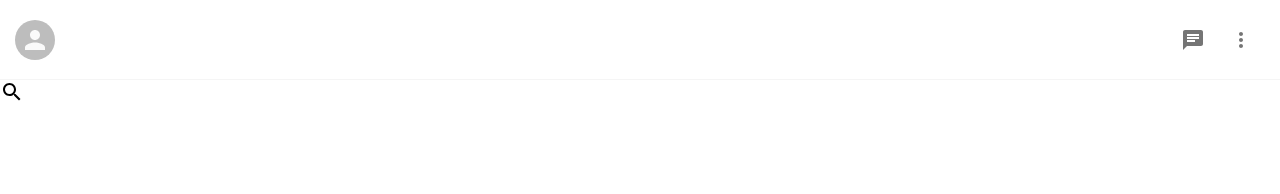
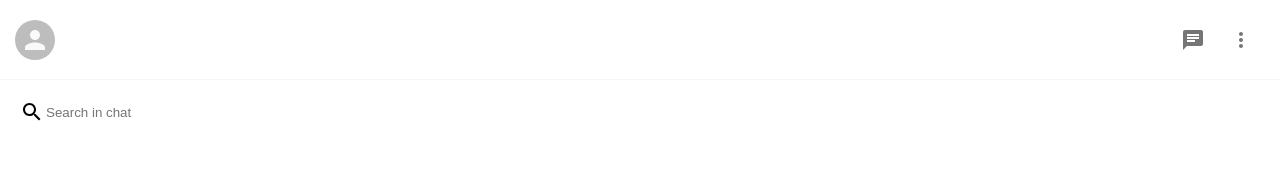
Before and after one commit to ssgsj-carranza/WhatsApp-2.0, a Next.js app: page / in a window 1280 px wide. Shown: the top 194 px of the page. Built offline with nearby package versions, Linux system fonts and the light colour scheme.

Commit message:
styled search icon and search input

```diff
--- a/components/Sidebar.js
+++ b/components/Sidebar.js
@@ -7,6 +7,7 @@
 function Sidebar() {
     return (
         <Container>
+
             <Header>
                 <UserAvatar />
                 <IconsContainer>
@@ -24,12 +25,15 @@
 
             <Search>
                 <SearchIcon />
+                <SearchInput placeholder='Search in chat' />
             </Search>
+
         </Container>
     )
 }
 
 export default Sidebar
+
 
 const Container = styled.div `
 
@@ -55,10 +59,19 @@
     }
 `;
 
-const IconsContainer = styled.div`
+const IconsContainer = styled.div `
 
 `;
 
 const Search = styled.div `
+    display: flex;
+    align-items: center;
+    padding: 20px;
+    border-radius: 2px;
+`;
 
+const SearchInput = styled.input `
+    outline-width: 0;
+    border: none;
+    flex: 1;
 `;
```
